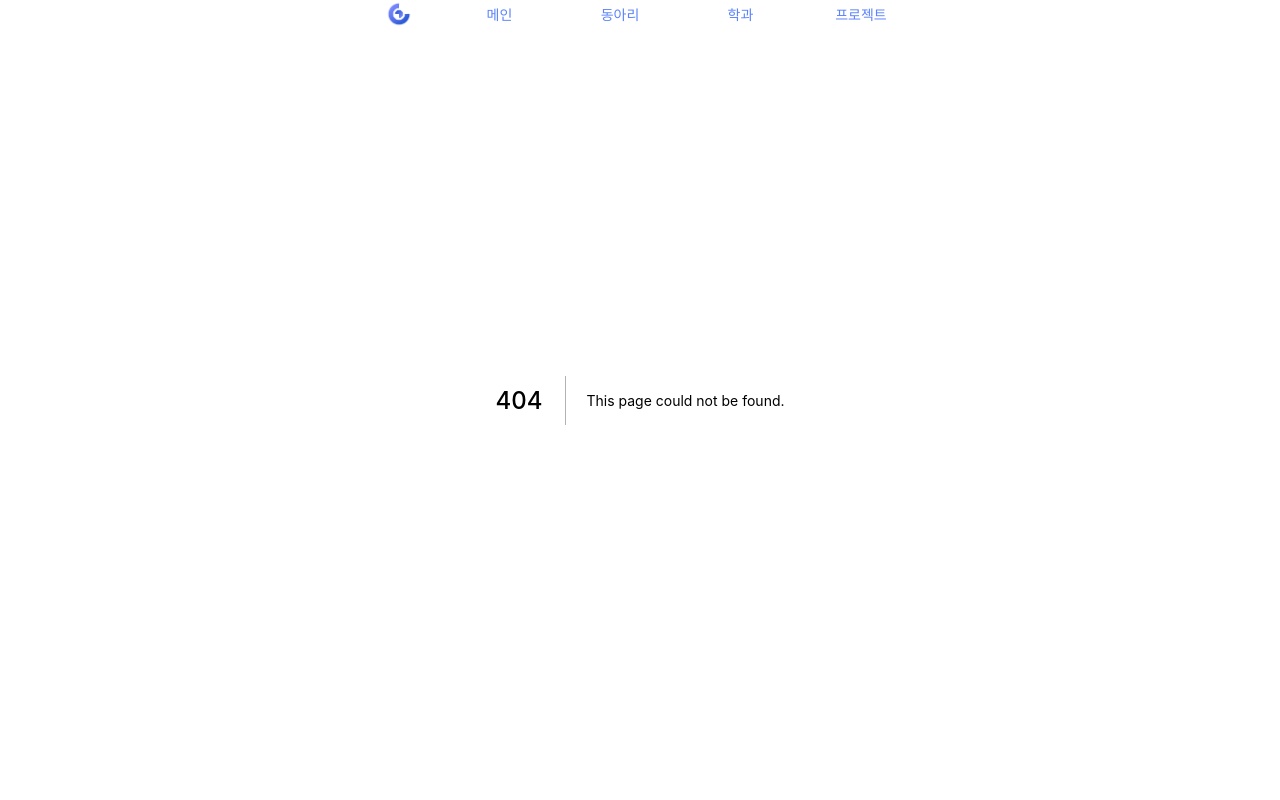
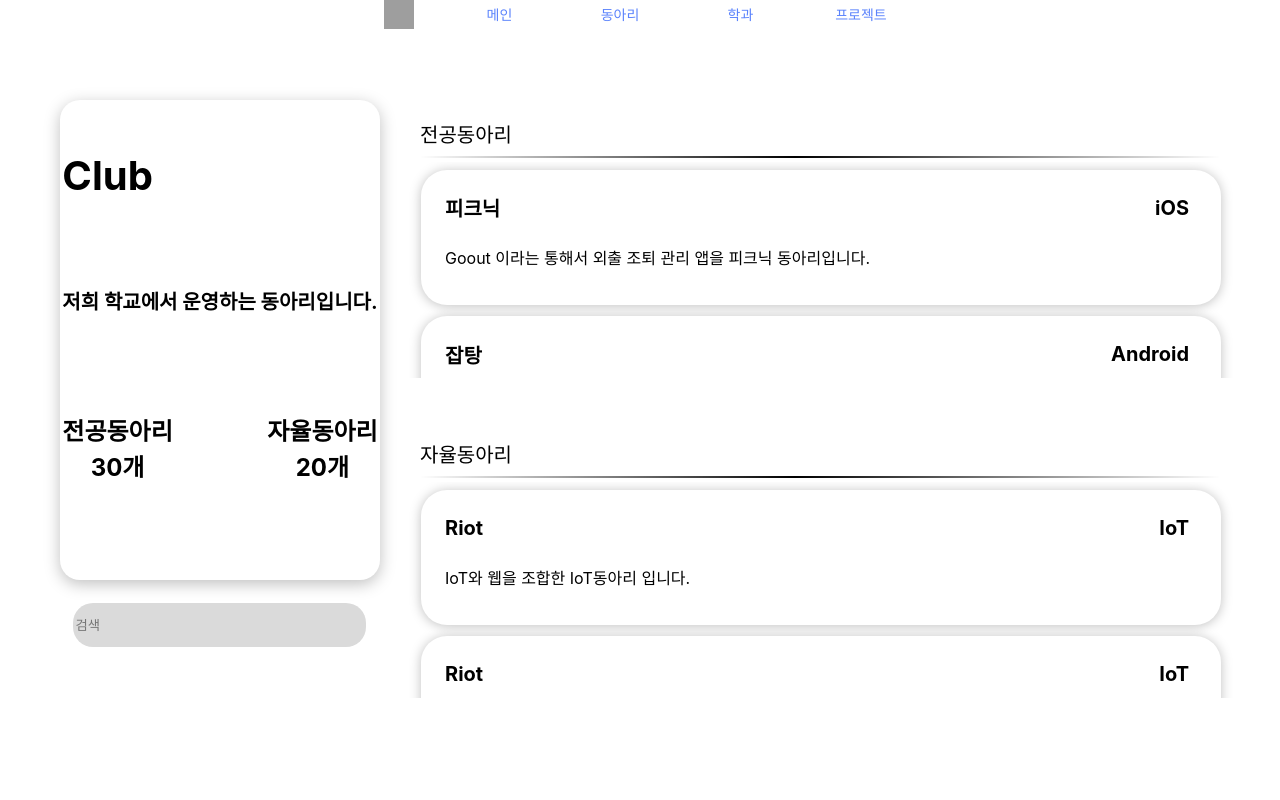
Before and after one commit to Cinabro-GSM/WIG-Client, a Next.js app: page /club in a window 1280 px wide. Before the commit this address had no page. Shown: the top 800 px of the page. Built offline with nearby package versions, Linux system fonts and the light colour scheme; grey boxes are pictures that could not be loaded.

Commit message:
Add Club

```diff
--- /dev/null
+++ b/pages/club.tsx
@@ -0,0 +1,285 @@
+import type { NextPage } from 'next'
+import styled from "styled-components";
+
+const Main = styled.div`
+    margin: 0 auto;
+	display: flex;
+	justify-content: center;
+	align-items: center;
+	width: 100%;
+	height: 100vh;
+`;
+
+const InfoWrapper = styled.div`
+    display: grid;
+    justify-content: center;
+    align-items: center;
+    width: 25%;
+    height: 100%;
+`;
+
+const Info = styled.div`
+    display: grid;
+    justify-content: center;
+    align-items: center;
+    margin: 0 0 15vh 15vh;
+    width: 40vh;
+    height: 60%;
+    background: #FFFFFF;
+    box-shadow: 0px 4px 16px rgba(0, 0, 0, 0.25);
+    border-radius: 20px;
+    grid-template-rows: 150px 100px 200px 150px;
+`;
+
+const InfoHead = styled.div`
+    font-size: 40px;
+    font-weight: 700;
+`;
+
+const InfoDesc = styled.div`
+    font-size: 20px;
+    font-weight: 700;
+`;
+
+const InfoCount = styled.div`
+    display: flex;
+    justify-content: space-between;
+    align-items: center;
+    width: 100%;
+    height: 20vh;
+`;
+
+const InfoCounts = styled.div`
+    display: grid;
+    justify-content: center;
+    align-items: center;
+    text-align: center;
+    line-height: 4.5vh;
+    font-size: 24px;
+    font-weight: 700;
+`;
+
+const SearchWrapper = styled.div`
+    display: grid;
+    justify-content: center;
+    align-items: center;
+    row-gap: 1vh;
+    input{
+        width: 289px;
+        height: 42px;
+        border-radius: 20px;
+        border: none;
+        background-color: rgba(218, 218, 218, 1);
+    }
+`;
+
+const Search = styled.img`
+
+    width: 12.28px;
+    height: 15.89px;
+    background-color: black;
+`;
+
+const ClubWrapper = styled.div`
+    display: grid;
+    justify-content: center;
+    align-items: center;
+    width: 80%;
+    height: 80%;
+    row-gap: 0;
+`;
+
+const MajorClubs = styled.div`
+    display: grid;
+    justify-content: center;
+    align-items: center;
+    width: 100vh;
+    height: 35vh;
+`;
+
+const FreeClubs = styled.div`
+    display: grid;
+    justify-content: center;
+    align-items: center;
+    width: 100vh;
+    height: 35vh;
+`;
+
+const ClubHead = styled.div`
+    display: grid;
+    justify-content: center;
+    align-items: center;
+    width: 100vh;
+    height: 10%;
+    font-size: 20px;
+    font-weight: 400;
+    row-gap: 1vh;
+    margin-left: 5vh;
+    margin-bottom: 2vh;
+`;
+
+const Line = styled.div`
+    width: 100vh;
+    height: 1px;
+    border-bottom: 1px solid transparent;
+    background-image: linear-gradient(270deg, rgba(0, 0, 0, 0) 0%, #000000 53.12%, rgba(0, 0, 0, 0) 100%);
+`;
+
+const ClubsVowel = styled.div`
+    display: grid;
+    justify-content: center;
+    align-items: center;
+    width: 105%;
+    height: 24.5vh;
+    overflow-x:hidden;
+    overflow-y:auto;
+    row-gap: 1.45vh;
+    padding-top: 1vh;
+    padding-bottom: 1.5vh;
+`;
+
+const Clubs = styled.div`
+    width: 100vh;
+    height: 135px;
+    background: #FFFFFF;
+    box-shadow: 0px 1px 12px rgba(0, 0, 0, 0.25);
+    border-radius: 26px;
+`;
+
+const ClubIntro = styled.div`
+    display: flex;
+    justify-content: space-between;
+    align-items: center;
+    width: 100%;
+    height: 50%;
+`;
+
+const ClubName = styled.div`
+    margin: 1vh 4vh 0 3vh;
+    font-size: 20px;
+    font-weight: 700;
+`;
+
+const ClubDesc = styled.div`
+    margin: 1vh 4vh 0 3vh;
+`;
+
+const Club: NextPage = () => {
+  return (
+    <>
+      <Main>
+          <InfoWrapper>
+            <Info>
+                <InfoHead>Club</InfoHead>
+                <InfoDesc>저희 학교에서 운영하는 동아리입니다.</InfoDesc>
+                <InfoCount>
+                    <InfoCounts>
+                        전공동아리<br/>
+                        30개
+                    </InfoCounts>
+                    <InfoCounts>
+                        자율동아리<br/>
+                        20개
+                    </InfoCounts>
+                </InfoCount>
+                <SearchWrapper>
+                    <input type="text" placeholder="검색"/>
+                </SearchWrapper>
+            </Info>
+          </InfoWrapper>
+          <ClubWrapper>
+            <MajorClubs>
+                <ClubHead>
+                    전공동아리
+                    <Line />
+                </ClubHead>
+                <ClubsVowel>
+                    <Clubs>
+                        <ClubIntro>
+                            <ClubName>피크닉</ClubName>
+                            <ClubName>iOS</ClubName>
+                        </ClubIntro>
+                        <ClubDesc>
+                            Goout 이라는 통해서 외출 조퇴 관리 앱을 피크닉 동아리입니다.
+                        </ClubDesc>
+                    </Clubs>
+                    <Clubs>
+                        <ClubIntro>
+                            <ClubName>잡탕</ClubName>
+                            <ClubName>Android</ClubName>
+                        </ClubIntro>
+                        <ClubDesc>
+                            Goout 이라는 통해서 외출 조퇴 관리 앱을 피크닉 동아리입니다.
+                        </ClubDesc>
+                    </Clubs>
+                    <Clubs>
+                        <ClubIntro>
+                            <ClubName>피크닉</ClubName>
+                            <ClubName>iOS</ClubName>
+                        </ClubIntro>
+                        <ClubDesc>
+                            Goout 이라는 통해서 외출 조퇴 관리 앱을 피크닉 동아리입니다.
+                        </ClubDesc>
+                    </Clubs>
+                    <Clubs>
+                        <ClubIntro>
+                            <ClubName>피크닉</ClubName>
+                            <ClubName>iOS</ClubName>
+                        </ClubIntro>
+                        <ClubDesc>
+                            Goout 이라는 통해서 외출 조퇴 관리 앱을 피크닉 동아리입니다.
+                        </ClubDesc>
+                    </Clubs>
+                </ClubsVowel>
+            </MajorClubs>
+            <FreeClubs>
+                <ClubHead>
+                    자율동아리
+                    <Line />
+                </ClubHead>
+                <ClubsVowel>
+                    <Clubs>
+                        <ClubIntro>
+                            <ClubName>Riot</ClubName>
+                            <ClubName>IoT</ClubName>
+                        </ClubIntro>
+                        <ClubDesc>
+                            IoT와 웹을 조합한 IoT동아리 입니다.
+                        </ClubDesc>
+                    </Clubs>
+                    <Clubs>
+                        <ClubIntro>
+                            <ClubName>Riot</ClubName>
+                            <ClubName>IoT</ClubName>
+                        </ClubIntro>
+                        <ClubDesc>
+                            IoT와 웹을 조합한 IoT동아리 입니다.
+                        </ClubDesc>
+                    </Clubs>
+                    <Clubs>
+                        <ClubIntro>
+                            <ClubName>Riot</ClubName>
+                            <ClubName>IoT</ClubName>
+                        </ClubIntro>
+                        <ClubDesc>
+                            IoT와 웹을 조합한 IoT동아리 입니다.
+                        </ClubDesc>
+                    </Clubs>
+                    <Clubs>
+                        <ClubIntro>
+                            <ClubName>Riot</ClubName>
+                            <ClubName>IoT</ClubName>
+                        </ClubIntro>
+                        <ClubDesc>
+                            IoT와 웹을 조합한 IoT동아리 입니다.
+                        </ClubDesc>
+                    </Clubs>
+                </ClubsVowel>
+            </FreeClubs>
+          </ClubWrapper>
+      </Main>
+    </>
+  )
+}
+
+export default Club
```
Also changed, not shown: public/image/Search.png (added), public/image/TopLogo.png (deleted).
